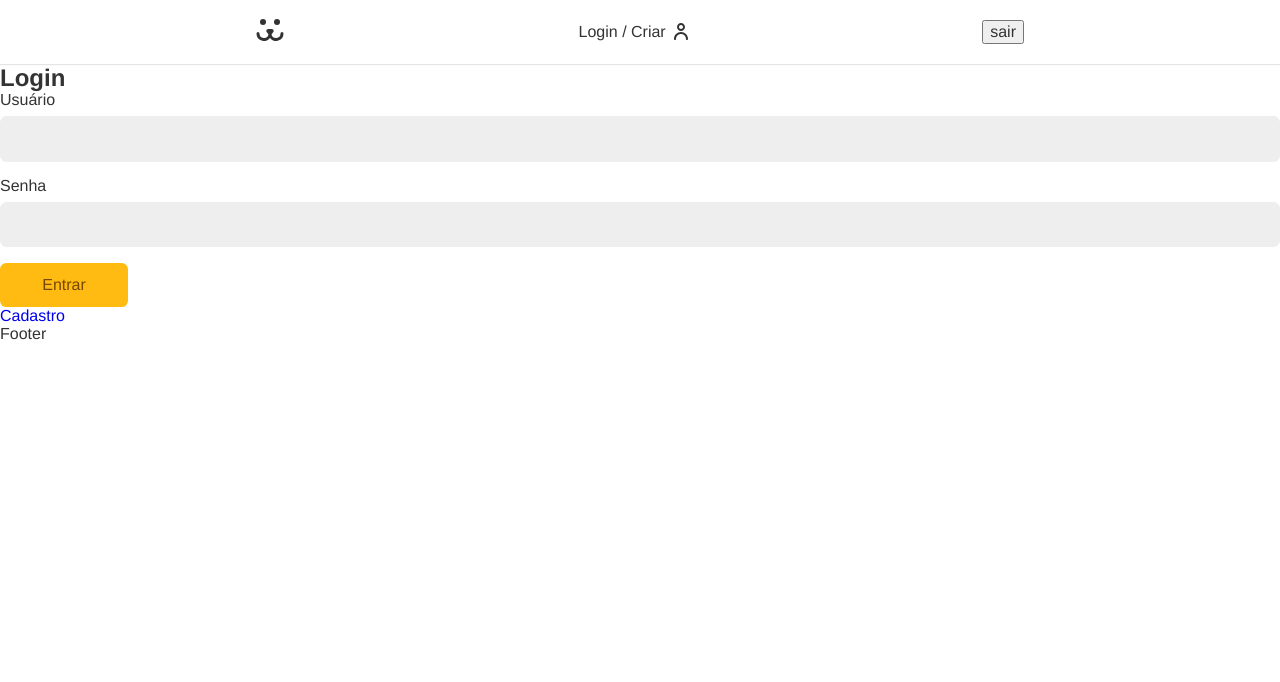
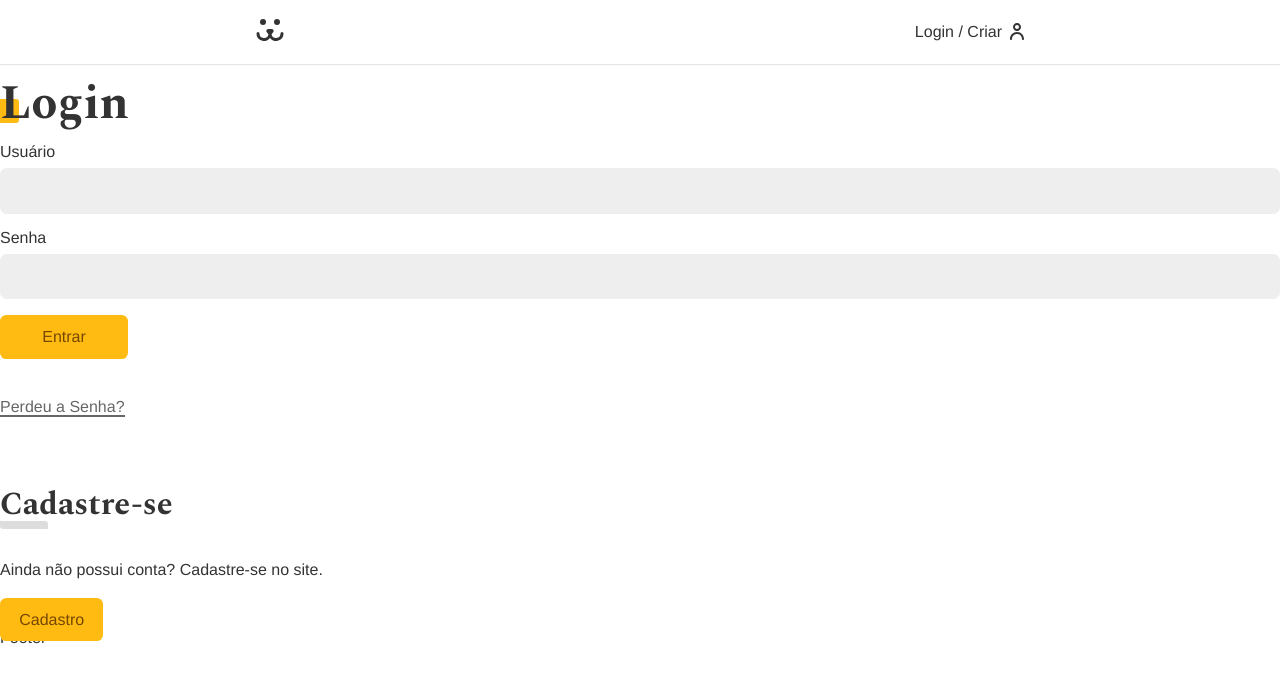
Before and after one commit to Dev-HideyukiTakahashi/dogs-project, a React (Vite) app: page /login in a window 1280 px wide. Shown: the top 682 px of the page. Built offline with nearby package versions, Linux system fonts and the light colour scheme.

Commit message:
feat: create login form

```diff
--- a/src/App.css
+++ b/src/App.css
@@ -1,3 +1,5 @@
+@import url('https://fonts.googleapis.com/css2?family=Spectral:ital,wght@0,200;0,300;0,400;0,500;0,600;0,700;0,800;1,200;1,300;1,400;1,500;1,600;1,700;1,800&display=swap');
+
 * {
   box-sizing: border-box;
 }
@@ -7,7 +9,7 @@
   margin: 0px;
   color: #333;
   --type-first: Helvetica, Arial, sans-serif;
-  --type-second: 'Spectral', Georgia;
+  --type-second: 'Spectral', georgia;
   font-family: var(--type-first);
 }
 
@@ -41,6 +43,7 @@
 
 a {
   text-decoration: none;
+  color: #333;
 }
 
 .container {
@@ -48,3 +51,38 @@
   padding: 0 1rem;
   margin: 0 auto;
 }
+
+.title {
+  font-family: var(--type-second);
+  line-height: 1;
+  font-size: 3rem;
+  margin: 1rem 0;
+  position: relative;
+  z-index: 1;
+}
+
+.title::after {
+  content: '';
+  display: block;
+  width: 1.5rem;
+  height: 1.5rem;
+  background: #fb1;
+  position: absolute;
+  bottom: 5px;
+  left: -5px;
+  border-radius: .2rem;
+  z-index: -1;
+}
+
+.animeLeft {
+  opacity: 0;
+  transform: translateX(-20px);
+  animation: animeLeft .3s forwards;
+}
+
+@keyframes animeLeft {
+  to {
+    opacity: 1;
+    transform: initial;
+  }
+}
--- a/src/components/Header.jsx
+++ b/src/components/Header.jsx
@@ -16,13 +16,13 @@
         {data ? (
           <Link to="/conta" className={styles.login}>
             {data.nome}
+            <button onClick={userLogout}>sair</button>
           </Link>
         ) : (
           <Link to="/login" className={styles.login}>
             Login / Criar
           </Link>
         )}
-        <button onClick={userLogout}>sair</button>
       </nav>
     </header>
   );
--- /dev/null
+++ b/src/components/helper/Error.jsx
@@ -0,0 +1,8 @@
+import React from "react";
+
+const Error = ({ error }) => {
+  if (!error) return null;
+  return <p style={{ color: "#f31", margin: "1rem 0" }}>{error}</p>;
+};
+
+export default Error;
--- a/src/components/login/LoginForm.jsx
+++ b/src/components/login/LoginForm.jsx
@@ -4,6 +4,9 @@
 import Button from "../forms/Button";
 import useForm from "../../hooks/useForm";
 import { UserContext } from "../../UserContext";
+import Error from "../helper/Error";
+import styles from "./LoginForm.module.css";
+import stylesBtn from "../Forms/Button.module.css";
 
 const LoginForm = () => {
   const username = useForm();
@@ -20,9 +23,9 @@
   }
 
   return (
-    <section>
-      <h1>Login</h1>
-      <form action="" onSubmit={handleSubmit}>
+    <section className="animeLeft">
+      <h1 className="title">Login</h1>
+      <form className={styles.form} onSubmit={handleSubmit}>
         <Input label="Usuário" type="text" name="username" {...username} />
         <Input label="Senha" type="password" name="password" {...password} />
         {loading ? (
@@ -30,10 +33,18 @@
         ) : (
           <Button>Entrar</Button>
         )}
-
-        {error && <p>{error}</p>}
+        <Error error={error} />
       </form>
-      <Link to="/login/criar">Cadastro</Link>
+      <Link className={styles.perdeu} to="/login/perdeu">
+        Perdeu a Senha?
+      </Link>
+      <div className={styles.cadastro}>
+        <h2 className={styles.subtitle}>Cadastre-se</h2>
+        <p>Ainda não possui conta? Cadastre-se no site.</p>
+        <Link className={stylesBtn.button} to="/login/criar">
+          Cadastro
+        </Link>
+      </div>
     </section>
   );
 };
--- /dev/null
+++ b/src/components/login/LoginForm.module.css
@@ -0,0 +1,42 @@
+.form {
+  margin-bottom: 2rem;
+}
+
+.perdeu {
+  display: inline-block;
+  color: #666;
+  padding: .5rem 0;
+  line-height: 1;
+}
+
+.perdeu::after {
+  content: '';
+  height: 2px;
+  width: 100%;
+  background: currentColor;
+  display: block;
+}
+
+.cadastro {
+  margin-top: 4rem;
+}
+
+.cadastro p {
+  margin-top: 2rem;
+  margin-bottom: 2rem;
+}
+
+.subtitle {
+  font-family: var(--type-second);
+  line-height: 1;
+  font-size: 2rem;
+}
+
+.subtitle::after {
+  content: '';
+  display: block;
+  background: #ddd;
+  height: .5rem;
+  width: 3rem;
+  border-radius: 0 .2rem;
+}
```
